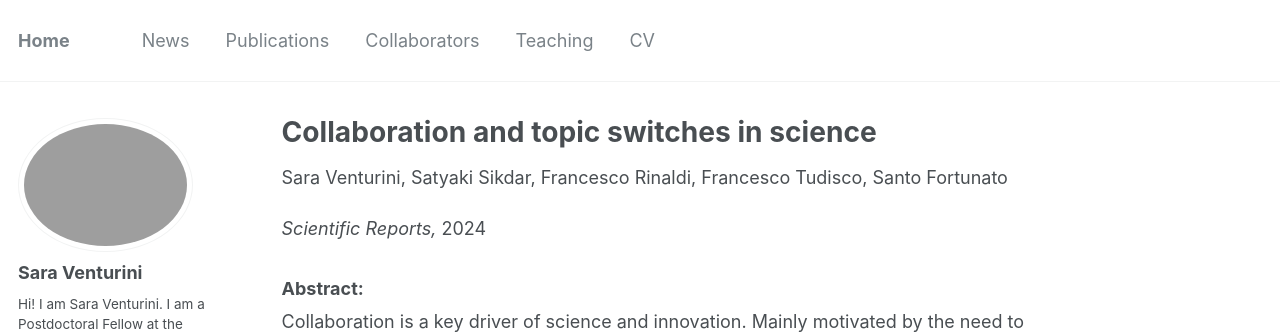
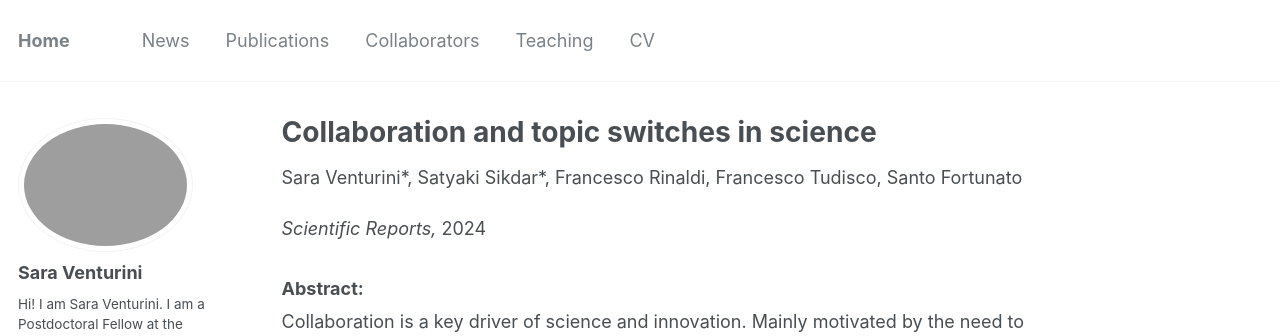
Before and after one commit to saraventurini/saraventurini.github.io, a Jekyll site: the page built from _publications/Collaboration-Topic-Switches.md, in a window 1280 px wide and 1316 px high. Shown: the top 336 px of the window. Built offline with Jekyll 4.4.1, drawn with Linux system fonts in a browser that asks for light colours; some web fonts are replaced.

```diff
--- a/_publications/Collaboration-Topic-Switches.md
+++ b/_publications/Collaboration-Topic-Switches.md
@@ -3,7 +3,7 @@ title: " Collaboration and topic switches in science"
 collection: publications
 permalink: /publication/Collaboration-Topic-Switches
 year: 2024
-authors: Sara Venturini, Satyaki Sikdar, Francesco Rinaldi, Francesco Tudisco, Santo Fortunato
+authors: Sara Venturini*, Satyaki Sikdar*, Francesco Rinaldi, Francesco Tudisco, Santo Fortunato
 venue: 'Scientific Reports'
 abstract: Collaboration is a key driver of science and innovation. Mainly motivated by the need to leverage different capacities and expertise to solve a scientific problem, collaboration is also an excellent source of information about the future behavior of scholars. In particular, it allows us to infer the likelihood that scientists choose future research directions via the intertwined mechanisms of selection and social influence. Here we thoroughly investigate the interplay between collaboration and topic switches. We find that the probability for a scholar to start working on a new topic increases with the number of previous collaborators, with a pattern showing that the effects of individual collaborators are not independent. The higher the productivity and the impact of authors, the more likely their coworkers will start working on new topics. The average number of coauthors per paper is also inversely related to the topic switch probability, suggesting a dilution of this effect as the number of collaborators increases.
 paperurl: 'https://arxiv.org/abs/2304.06826'
```
